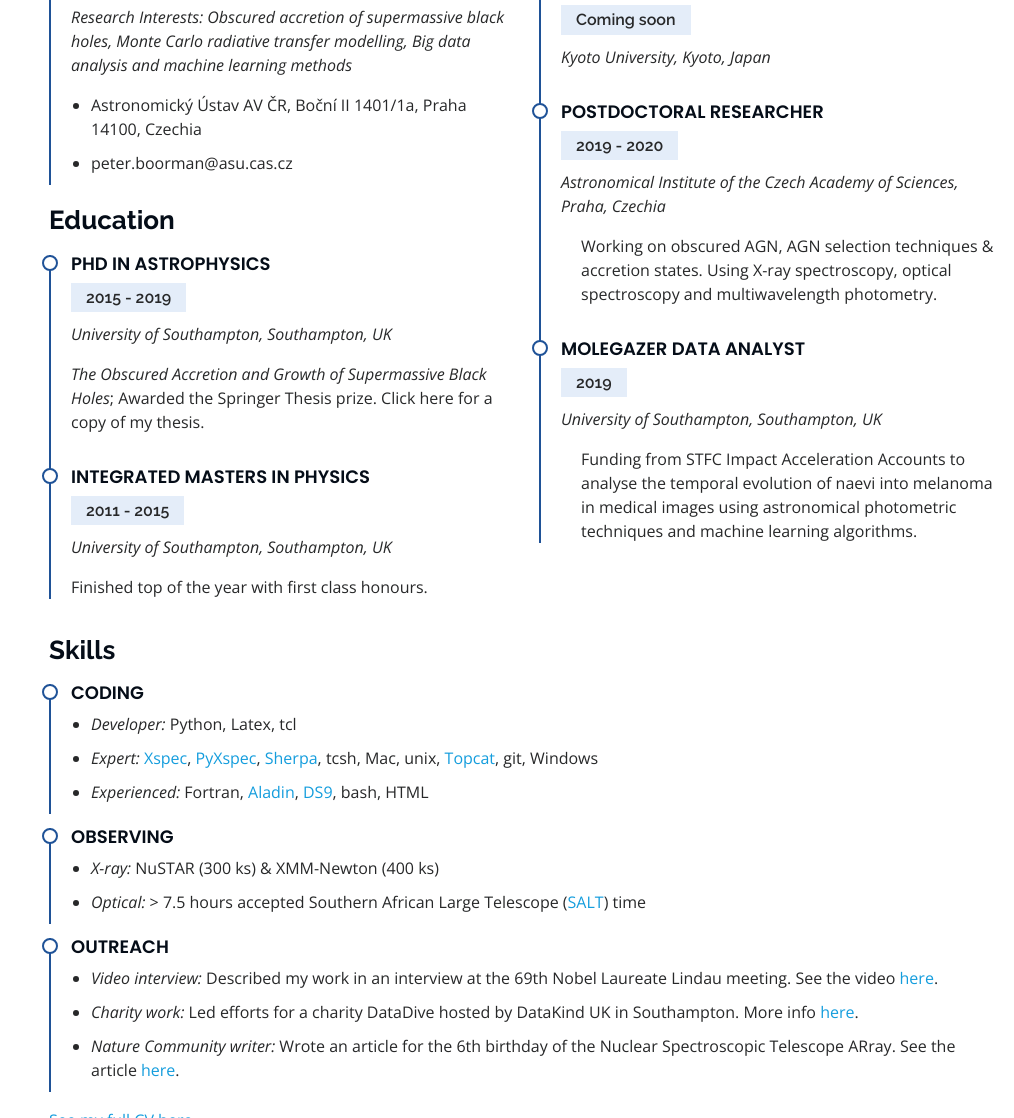
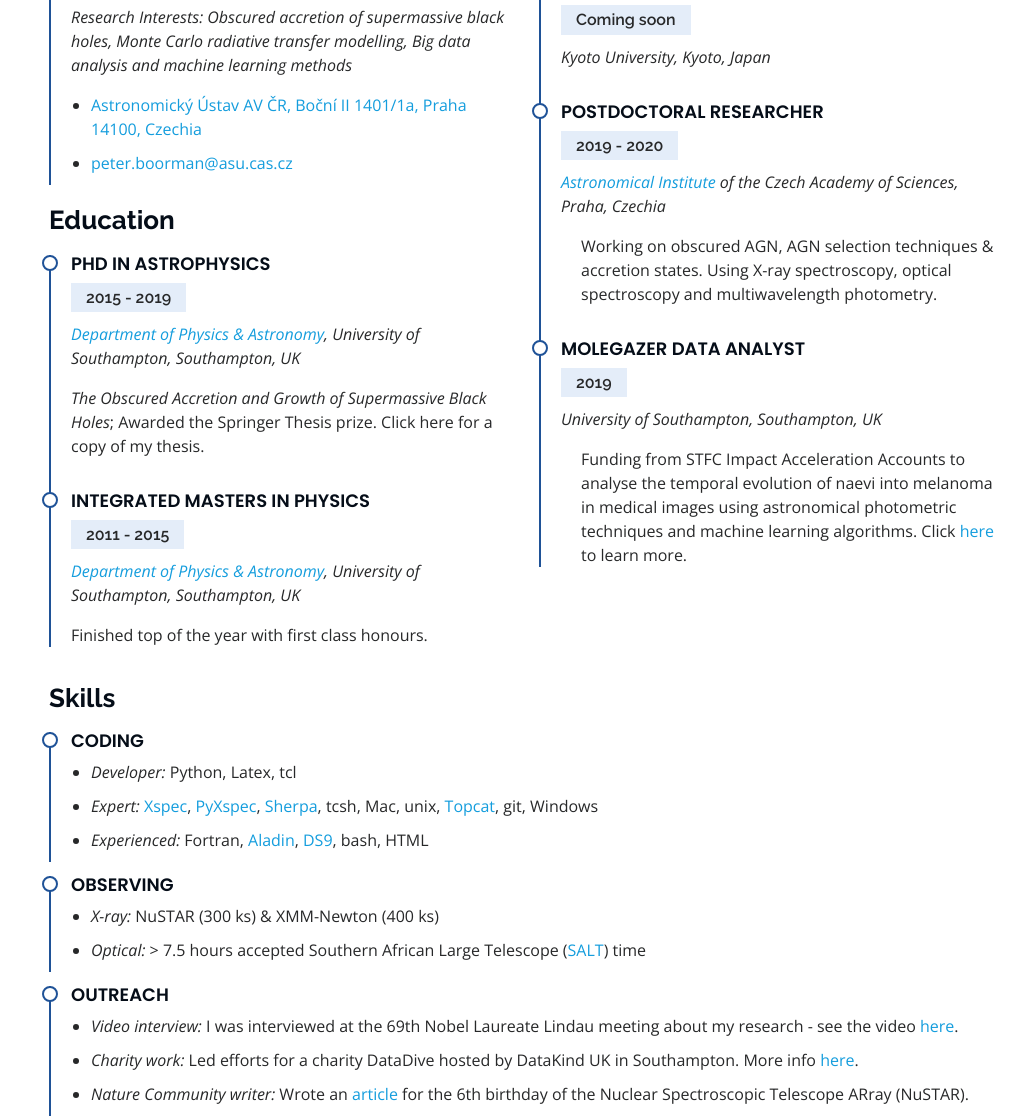
Before and after one commit to pboorm/pboorm.github.io, a plain HTML site: page index.html in a window 1280 px wide. Shown: the part 2320-3438 px from the top of the page, without its empty margins (266-1280 px from the left). Drawn offline with nearby package versions, Linux system fonts and the light colour scheme.

Commit message:
Added additional links

```diff
--- a/index.html
+++ b/index.html
@@ -103,7 +103,7 @@
 
         <div class="section-title">
           <h2>About</h2>
-          <h3>Hello! My name is Peter Boorman, a postdoctoral researcher at the Astronomical Institute of the Czech Academy of Sciences in Prague, Czechia.</h3>
+          <h3>Hello! My name is Peter Boorman, a postdoctoral researcher at the <a href="http://astro.cas.cz" target="_blank">Astronomical Institute</a> of the Czech Academy of Sciences in Prague, Czechia.</h3>
           <p>I have a broad range of research interests that mainly revolve around the process of accretion onto compact objects. I dedicate a lot of my time to the growth of supermassive black holes billions of times more massive than our Sun. These black holes reside at the centres of every large galaxy, and I want to know how they grew to the extreme masses we see today.</p>
         </div>
 
@@ -120,13 +120,13 @@
                 <ul>
                   <li><i class="icofont-rounded-right"></i> <strong>How many supermassive black holes are eating material in our cosmic backyard?</strong>
                     <!-- <p>&nbsp;</p> -->
-                  <p>&nbsp; &nbsp; &nbsp;<em>See my map of our cosmic backyard <a href="local_group.html">here.</a></em></p>
+                  <p>&nbsp; &nbsp; &nbsp;<em>See my map of our cosmic backyard <a href="local_group.html" target="_blank">here.</a></em></p>
                     <!-- <p>When supermassive black holes eat material (aka Active Galactic Nuclei; AGN), the material emits radiation. Unfortunately, scanning the sky at different wavelengths will always detect different populations of AGN, due to a number of different biases. We are trying to solve this problem with two projects; NuLANDS & LASr. Read more about each below!</p></li> -->
                   <li><i class="icofont-rounded-right"></i> <strong>Are supermassive black holes scaled-up versions of smaller black holes?</strong><p>&nbsp;</p>
                   <!-- <p><em>Details:</em> Smaller mass (called stellar mass) black holes go through characteristic outbursts over timescales of weeks to months. Supermassive black holes are many millions of times more massive than stellar mass black holes, so any possible outburst would take far longer than a typical human lifetime. We are trying to solve this problem with different populations of AGN to track an average evolutionary path for AGN.</p></li> -->
                   <li><i class="icofont-rounded-right"></i> <strong>Do supermassive black holes grow by eating material from other galaxies, or themselves?</strong><p>&nbsp;</p>
                   <!-- <p><em>Details:</em> Much like humans, black holes eat material to grow bigger. Depending on whether that material came from other supermassive black holes and their surrounding host galaxy, or by material from the surrounding host galaxy, the angular momentum (aka spin) of the black hole can be greatly effected. We are using simulations of current and future big data telescopes to pin down where exactly AGN got their food from.</p></li> -->
-                  <li><i class="icofont-rounded-right"></i> <strong>How similar is the circumnuclear environment of accreting supermassive black holes?</strong><p>&nbsp; &nbsp; &nbsp;<em>See my accreting supermassive black hole schematic <a href="schematic.pdf">here</a> for a definition of circumnuclear.</em></p>
+                  <li><i class="icofont-rounded-right"></i> <strong>How similar is the circumnuclear environment of accreting supermassive black holes?</strong><p>&nbsp; &nbsp; &nbsp;<em>See my accreting supermassive black hole schematic <a href="schematic.pdf" target="_blank">here</a> for a definition of circumnuclear.</em></p>
 
                 </ul>
               </div>
@@ -204,7 +204,7 @@
 
         <div class="section-title">
           <h2>CV</h2>
-          <p><a href="pboorman_CV.pdf" class="button">See my full CV here.</a></p>
+          <p><a href="pboorman_CV.pdf" target="_blank" class="button">See my full CV here.</a></p>
         </div>
 
         <div class="row">
@@ -215,8 +215,8 @@
               <p><em>Research Interests: Obscured accretion of supermassive black holes, Monte Carlo radiative transfer modelling, Big data analysis and machine learning methods</li>
               </em></p>
               <ul>
-                <li>Astronomický Ústav AV ČR, Boční II 1401/1a, Praha 14100, Czechia</li>
-                <li>peter.boorman@asu.cas.cz</li>
+                <li><a href="https://goo.gl/maps/6DtkmSH1k5BRaggq6" target="_blank">Astronomický Ústav AV ČR, Boční II 1401/1a, Praha 14100, Czechia</a></li>
+                <li><a href="mailto:peter.boorman@asu.cas.cz">peter.boorman@asu.cas.cz</a></li>
               </ul>
             </div>
 
@@ -224,13 +224,13 @@
             <div class="resume-item">
               <h4>PhD in astrophysics</h4>
               <h5>2015 - 2019</h5>
-              <p><em>University of Southampton, Southampton, UK</em></p>
+              <p><em><a href="http://www.astro.soton.ac.uk" target="_blank">Department of Physics & Astronomy</a>, University of Southampton, Southampton, UK</em></p>
               <p><em>The Obscured Accretion and Growth of Supermassive Black Holes</em>; Awarded the Springer Thesis prize. Click here for a copy of my thesis.</p>
             </div>
             <div class="resume-item">
               <h4>Integrated Masters in Physics</h4>
               <h5>2011 - 2015</h5>
-              <p><em>University of Southampton, Southampton, UK</em></p>
+              <p><em><a href="http://www.astro.soton.ac.uk" target="_blank">Department of Physics & Astronomy</a>, University of Southampton, Southampton, UK</em></p>
               <p>Finished top of the year with first class honours.</p>
             </div>
           </div>
@@ -250,7 +250,7 @@
             <div class="resume-item">
               <h4>Postdoctoral researcher</h4>
               <h5>2019 - 2020</h5>
-              <p><em>Astronomical Institute of the Czech Academy of Sciences, Praha, Czechia</em></p>
+              <p><em><a href="http://astro.cas.cz" target="_blank">Astronomical Institute</a> of the Czech Academy of Sciences, Praha, Czechia</em></p>
               <ul>
                 <p>Working on obscured AGN, AGN selection techniques & accretion states. Using X-ray spectroscopy, optical spectroscopy and multiwavelength photometry.</p>
               </ul>
@@ -260,7 +260,7 @@
               <h5>2019</h5>
               <p><em>University of Southampton, Southampton, UK</em></p>
               <ul>
-                <p>Funding from STFC Impact Acceleration Accounts to analyse the temporal evolution of naevi into melanoma in medical images using astronomical photometric techniques and machine learning algorithms.</p>
+                <p>Funding from STFC Impact Acceleration Accounts to analyse the temporal evolution of naevi into melanoma in medical images using astronomical photometric techniques and machine learning algorithms. Click <a href="https://www.southampton.ac.uk/news/2020/01/molegazer.page" target="_blank">here</a> to learn more.</p>
               </ul>
             </div>
 
@@ -291,12 +291,12 @@
             <div class="resume-item pb-0">
               <h4>Outreach</h4>
               <ul>
-                <li><em>Video interview:</em> Described my work in an interview at the 69th Nobel Laureate Lindau meeting. See the video <a href="https://www.youtube.com/watch?v=QS_kKoOUk10" target="_blank">here</a>.</li>
+                <li><em>Video interview:</em> I was interviewed at the 69th Nobel Laureate Lindau meeting about my research - see the video <a href="https://www.youtube.com/watch?v=QS_kKoOUk10" target="_blank">here</a>.</li>
                 <li><em>Charity work:</em> Led efforts for a charity DataDive hosted by DataKind UK in Southampton. More info <a href="https://gisellecory.com/reflections-on-a-datadive/" target="_blank">here</a>.</li>
-                <li><em>Nature Community writer:</em> Wrote an article for the 6th birthday of the Nuclear Spectroscopic Telescope ARray. See the article <a href="https://astronomycommunity.nature.com/posts/37022-celebrating-the-birth-of-a-nustar" target="_blank">here</a>.</li>
+                <li><em>Nature Community writer:</em> Wrote an <a href="https://astronomycommunity.nature.com/posts/37022-celebrating-the-birth-of-a-nustar" target="_blank">article</a> for the 6th birthday of the Nuclear Spectroscopic Telescope ARray (NuSTAR).</li>
               </ul>
             </div>
-            <p><a href="pboorman_CV.pdf" class="button">See my full CV here.</a></p>
+            <p><a href="pboorman_CV.pdf" target="_blank" class="button">See my full CV here.</a></p>
 
           </div>
         </div>
@@ -604,7 +604,7 @@
         <div class="row">
           <div class="col-lg-4 col-md-6 icon-box">
             <div class="icon"><i class="icofont-paint"></i></div>
-            <h4 class="title"><a href="schematic.pdf">AGN schematic</a></h4>
+            <h4 class="title"><a href="schematic.pdf" target="_blank">AGN schematic</a></h4>
             <p class="description">I've created an AGN schematic in Python, showing the energies that each region emits in. Comments welcome!</p>
           </div>
           <div class="col-lg-4 col-md-6 icon-box">
@@ -614,7 +614,7 @@
           </div>
           <div class="col-lg-4 col-md-6 icon-box">
             <div class="icon"><i class="icofont-map"></i></div>
-            <h4 class="title"><a href="local_group.html">Our cosmic backyard</a></h4>
+            <h4 class="title"><a href="local_group.html" target="_blank">Our cosmic backyard</a></h4>
             <p class="description">Click here to see a map of our cosmic backyard, with every galaxy within approximately 600 million lightyears. Click any individual sources to find out more about them! Data from <a href="https://ned.ipac.caltech.edu/Library/Distances/" target="_blank">NED-D</a></p>
           </div>
           <div class="col-lg-4 col-md-6 icon-box">
```
